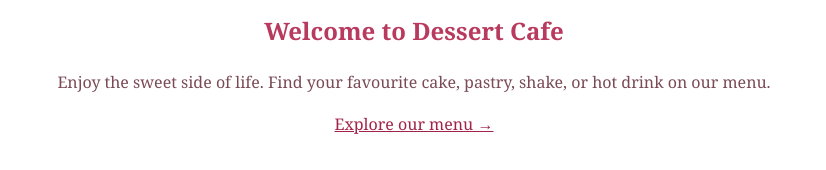
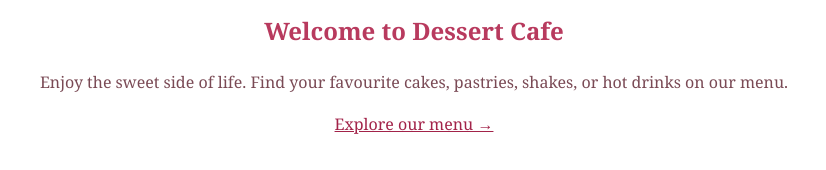
Before and after one commit to ZainabRana-pixel/Dessert-cafe-menu, a plain HTML site: page dessert-cafe-menu/index.html in a window 1280 px wide. Shown: the part 699-869 px from the top of the page, 226-1052 px from the left. Drawn offline with Linux system fonts and the light colour scheme.

```diff
--- a/dessert-cafe-menu/index.html
+++ b/dessert-cafe-menu/index.html
@@ -31,7 +31,7 @@
 
     <section class="welcome">
       <h2>Welcome to Dessert Cafe</h2>
-      <p>Enjoy the sweet side of life. Find your favourite cake, pastry, shake, or hot drink on our menu.</p>
+      <p>Enjoy the sweet side of life. Find your favourite cakes, pastries, shakes, or hot drinks on our menu.</p>
       <a class="text-link" href="menu.html">Explore our menu →</a>
     </section>
   </main>
```
